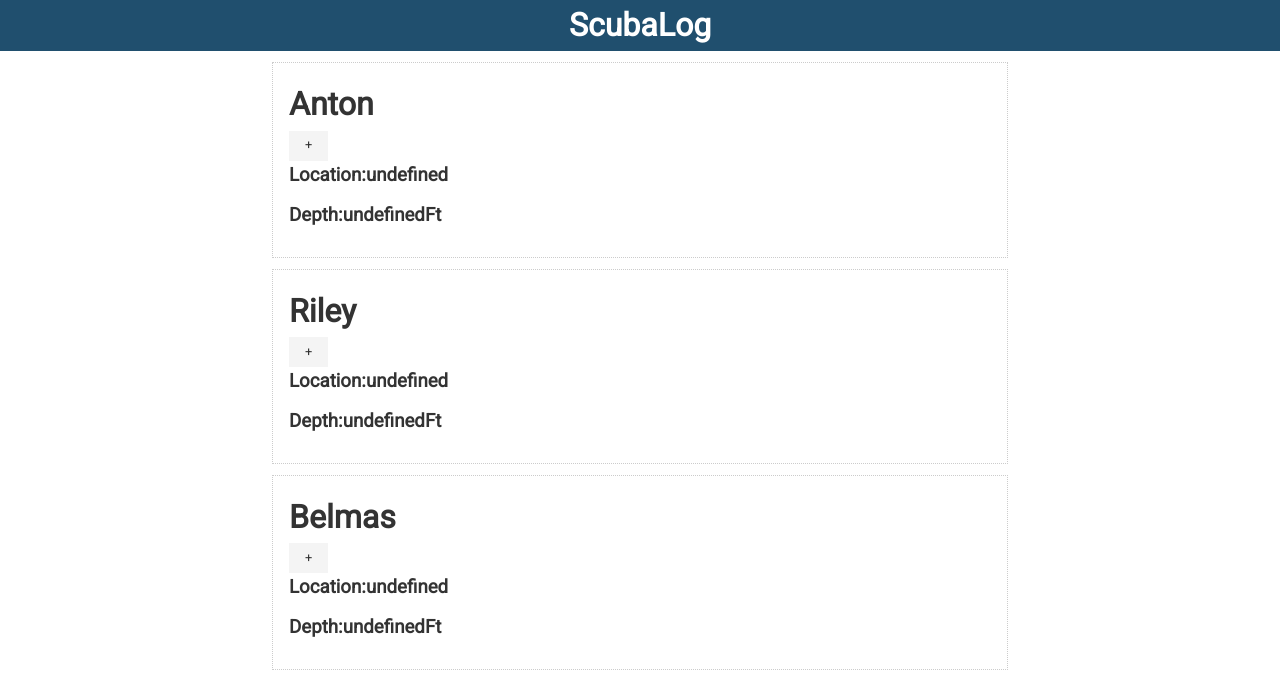
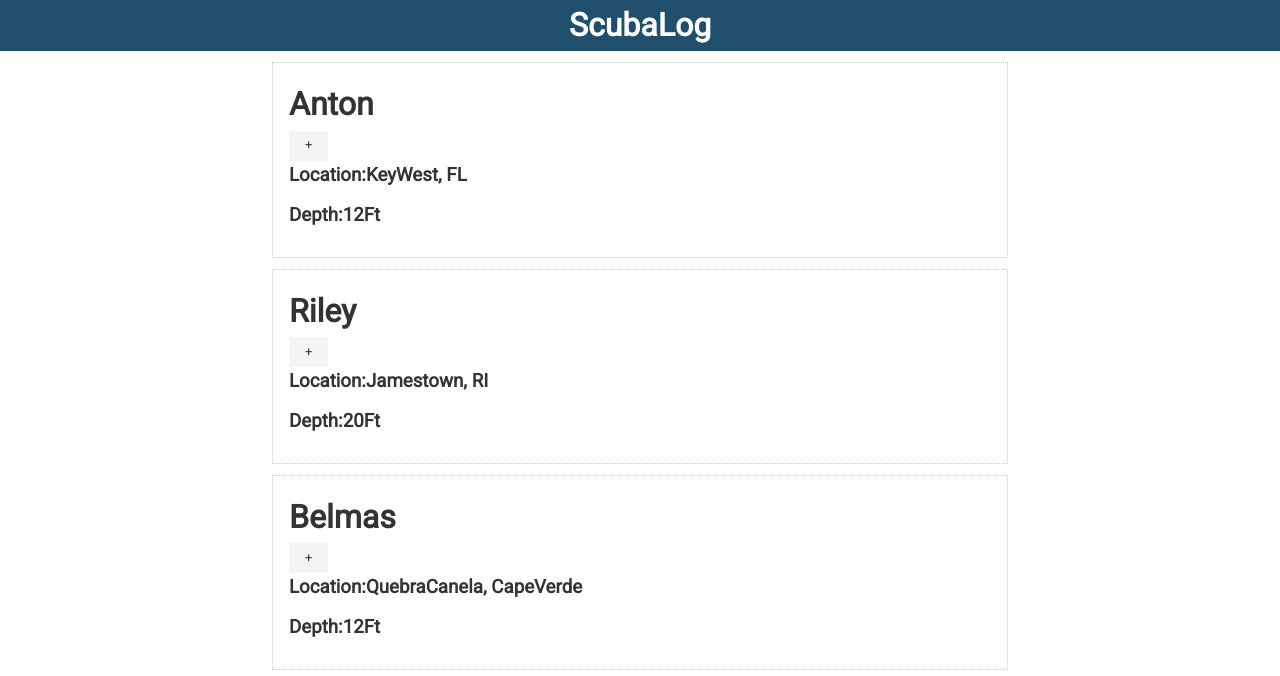
Before and after one commit to AntonBrito/svelte-scubalog, a Svelte app: page / in a window 1280 px wide. Shown: the top 676 px of the page. Built offline with nearby package versions, Linux system fonts and the light colour scheme.

Commit message:
Fixed a typo on location, and depths

```diff
--- a/src/App.svelte
+++ b/src/App.svelte
@@ -7,17 +7,17 @@ import Diver from "./Diver.svelte";
 		{
 			name: "Anton",
 			location: "KeyWest, FL",
-			depth: 12,
+			depths: 12,
 		},
 		{
 			name: "Riley",
 			location: "Jamestown, RI",
-			depth: 20,
+			depths: 20,
 		},
 		{
 			name: "Belmas",
 			location: "QuebraCanela, CapeVerde",
-			depth: 12,
+			depths: 12,
 		},
 
 	];
--- a/src/Diver.svelte
+++ b/src/Diver.svelte
@@ -1,6 +1,6 @@
 <script>
 	export let name;
-	export let locationName;
+	export let location;
 	export let depths;
 	let showControls = false
 
@@ -13,7 +13,7 @@
 		<button class="btn btn-sm" on:click={toggleControls}>
 			{#if showControls}-{:else}+{/if}
 		</button>
-		<h3>Location:{locationName}</h3>
+		<h3>Location:{location}</h3>
 		<h3>Depth:{depths}Ft</h3>
 		{#if showControls}
 		<button class="btn" on:click={addDepth}>+1</button>
```
